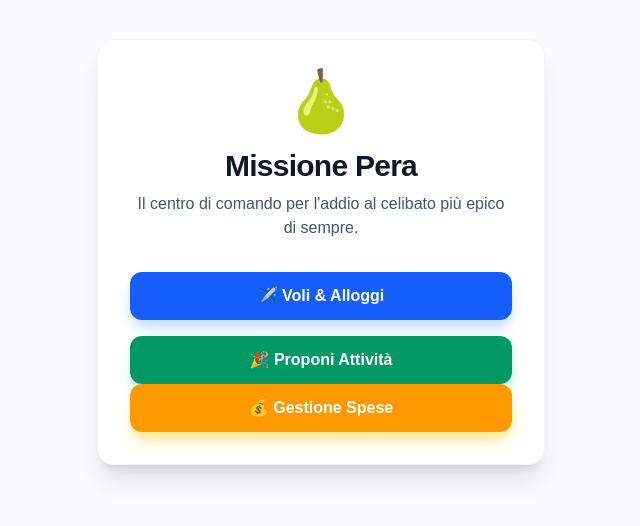
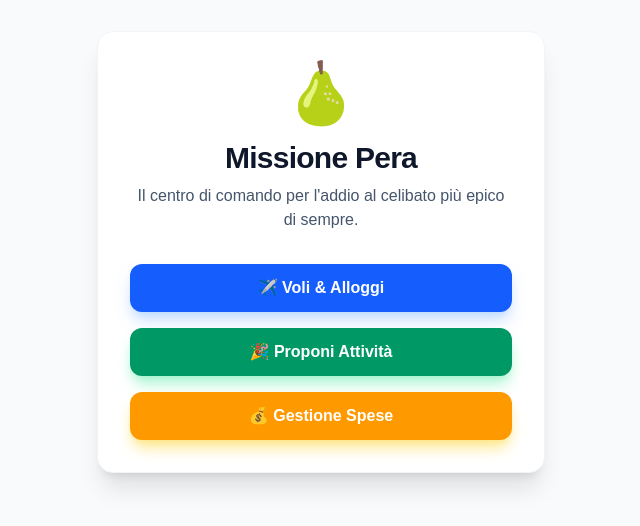
Before and after one commit to riccardolizzi95/Addio-Celibato-Pera, a Next.js app: page / in a window 1280 px wide. Shown: the part 148-674 px from the top of the page, without its empty margins (319-959 px from the left). Built offline with nearby package versions, Linux system fonts and the light colour scheme.

Commit message:
fix su rotta attivita

```diff
--- a/app/page.tsx
+++ b/app/page.tsx
@@ -11,21 +11,25 @@ export default function Home() {
           Il centro di comando per l'addio al celibato più epico di sempre.
         </p>
 
-        <div className="mt-8 space-y-4">
+        <div className="mt-8 space-y-4 flex flex-col items-center">
+          {/* Bottone Voli (per ora senza link) */}
           <button className="w-full bg-blue-600 text-white py-3 rounded-xl font-semibold shadow-lg shadow-blue-200 active:scale-95 transition-all">
             ✈️ Voli & Alloggi
           </button>
 
-          <Link href="/attivita" className="w-full">
+          {/* Bottone Attività con Link sistemato */}
+          <Link href="/attivita" className="w-full block">
             <button className="w-full bg-emerald-600 text-white py-3 rounded-xl font-semibold shadow-lg shadow-emerald-200 active:scale-95 transition-all">
               🎉 Proponi Attività
             </button>
           </Link>
 
+          {/* Bottone Spese (per ora senza link) */}
           <button className="w-full bg-amber-500 text-white py-3 rounded-xl font-semibold shadow-lg shadow-amber-200 active:scale-95 transition-all">
             💰 Gestione Spese
           </button>
         </div>
+
       </div>
     </main>
   );
```
